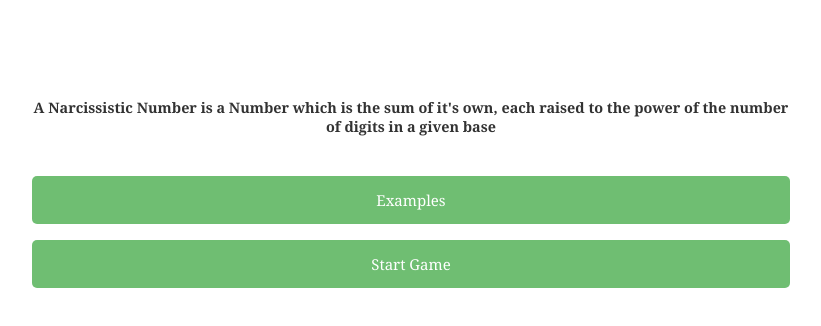
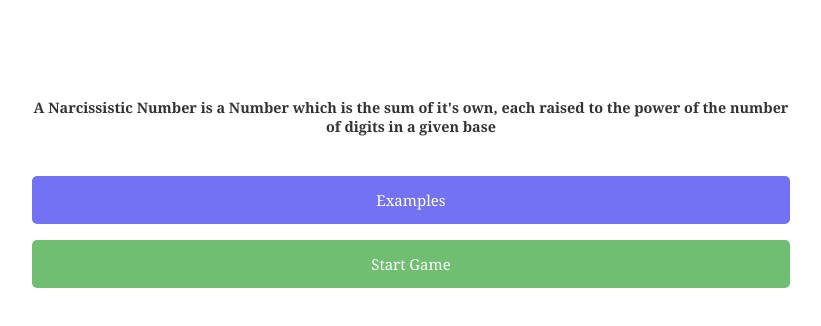
Before and after one commit to Akinmyde/Narcissistic, a plain HTML site: page index.html in a window 1280 px wide. Shown: the whole page, without its empty margins (239-1060 px from the left). Drawn offline with Linux system fonts and the light colour scheme.

Commit message:
UI update

```diff
--- a/index.html
+++ b/index.html
@@ -1,7 +1,8 @@
 <!DOCTYPE html>
 <html>
-    <meta name="viewport" content="width=device-width, initial-scale=1.0">
     <head>
+        <meta charset="utf-8"/>
+        <meta name="viewport" content="width=device-width, initial-scale=1.0">
         <title>Narcissistic Number</title>
         <link rel="stylesheet" type="text/css" href="style.css">
         <script src="main.js"></script>
@@ -10,7 +11,7 @@
         <div class="container">
             <h3>A Narcissistic Number is a Number which is the sum of it's own, each raised to the power of the number of digits in a given base</h3>
             <br>
-            <button type="submit">Examples</button>
+            <button type="submit" class="example">Examples</button>
             <button type="button" id="start">Start Game</button>
         </div>
 
--- a/style.css
+++ b/style.css
@@ -38,6 +38,10 @@ button {
     border-radius: 5px;
     font-size: 15px;
     display: inline-block;
+}
+
+.example {
+    background-color: #5050F0;
 }
 
 .popup {
```
